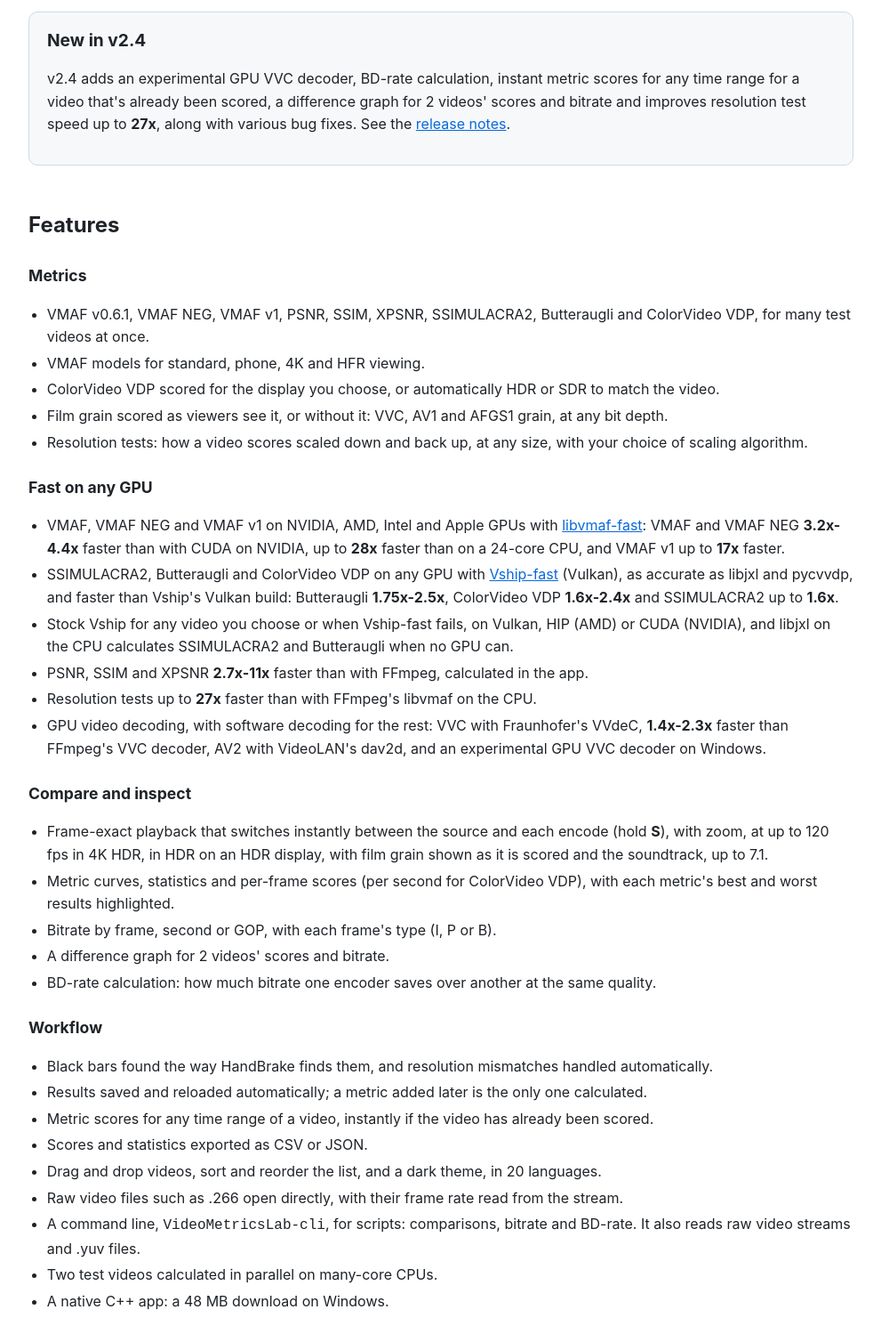
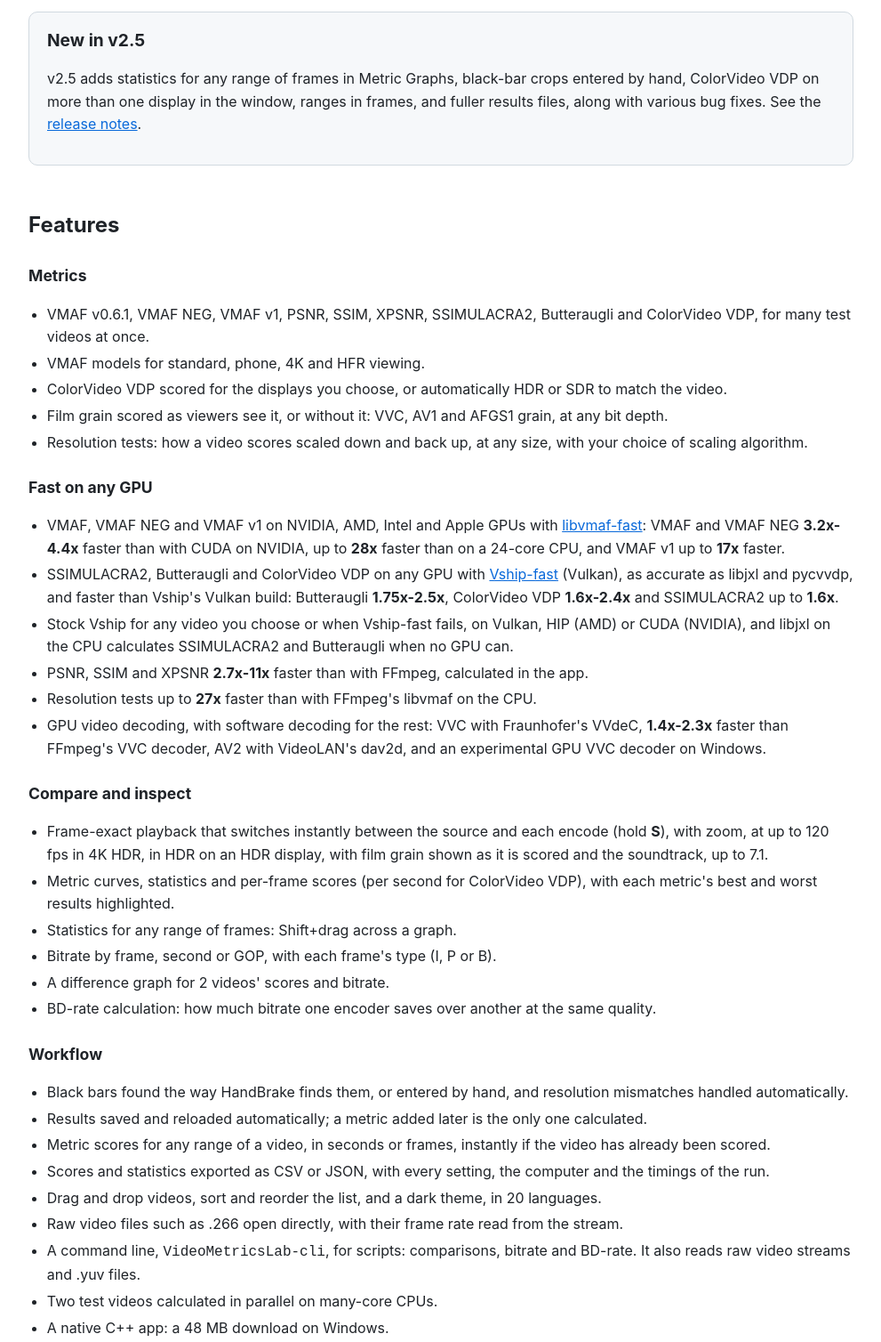
Before and after one commit to 4KVCD/VideoMetricsLab, a plain HTML site: page index.html in a window 1280 px wide. Shown: the part 460-1968 px from the top of the page at 89% size, without its empty margins (144-1135 px from the left). Drawn offline with Linux system fonts and the light colour scheme.

Commit message:
Project website: v2.5 -- "New in v2.5" with the README's summary line and a link to its release notes, the README's new feature lines, and the Videos and Metric Graphs screenshots retaken on v2.5
Co-Authored-By: Claude Opus 5.5 <noreply@anthropic.com>

```diff
--- a/index.html
+++ b/index.html
@@ -20,7 +20,7 @@
   "name": "VideoMetricsLab",
   "applicationCategory": "MultimediaApplication",
   "operatingSystem": "Windows 10, Windows 11, macOS 14.4",
-  "softwareVersion": "2.4",
+  "softwareVersion": "2.5",
   "offers": {"@type": "Offer", "price": "0", "priceCurrency": "USD"},
   "license": "https://opensource.org/licenses/MIT",
   "url": "https://4kvcd.github.io/VideoMetricsLab/",
@@ -84,9 +84,9 @@ before it ships.</p>
 libvmaf, installed separately. Free and open source, under the MIT licence.</p>
 
 <section class="news">
-<h2>New in v2.4</h2>
-<p>v2.4 adds an experimental GPU VVC decoder, BD-rate calculation, instant metric scores for any time range for a video that's already been scored, a difference graph for 2 videos' scores and bitrate and improves resolution test speed up to <strong>27x</strong>, along with various bug fixes. See the
-<a href="https://github.com/4KVCD/VideoMetricsLab/releases/tag/v2.4">release notes</a>.</p>
+<h2>New in v2.5</h2>
+<p>v2.5 adds statistics for any range of frames in Metric Graphs, black-bar crops entered by hand, ColorVideo VDP on more than one display in the window, ranges in frames, and fuller results files, along with various bug fixes. See the
+<a href="https://github.com/4KVCD/VideoMetricsLab/releases/tag/v2.5">release notes</a>.</p>
 </section>
 
 <h2>Features</h2>
@@ -95,7 +95,7 @@ libvmaf, installed separately. Free and open source, under the MIT licence.</p>
 <ul>
 <li>VMAF v0.6.1, VMAF NEG, VMAF v1, PSNR, SSIM, XPSNR, SSIMULACRA2, Butteraugli and ColorVideo VDP, for many test videos at once.</li>
 <li>VMAF models for standard, phone, 4K and HFR viewing.</li>
-<li>ColorVideo VDP scored for the display you choose, or automatically HDR or SDR to match the video.</li>
+<li>ColorVideo VDP scored for the displays you choose, or automatically HDR or SDR to match the video.</li>
 <li>Film grain scored as viewers see it, or without it: VVC, AV1 and AFGS1 grain, at any bit depth.</li>
 <li>Resolution tests: how a video scores scaled down and back up, at any size, with your choice of scaling algorithm.</li>
 </ul>
@@ -114,6 +114,7 @@ libvmaf, installed separately. Free and open source, under the MIT licence.</p>
 <ul>
 <li>Frame-exact playback that switches instantly between the source and each encode (hold <strong>S</strong>), with zoom, at up to 120 fps in 4K HDR, in HDR on an HDR display, with film grain shown as it is scored and the soundtrack, up to 7.1.</li>
 <li>Metric curves, statistics and per-frame scores (per second for ColorVideo VDP), with each metric's best and worst results highlighted.</li>
+<li>Statistics for any range of frames: Shift+drag across a graph.</li>
 <li>Bitrate by frame, second or GOP, with each frame's type (I, P or B).</li>
 <li>A difference graph for 2 videos' scores and bitrate.</li>
 <li>BD-rate calculation: how much bitrate one encoder saves over another at the same quality.</li>
@@ -121,10 +122,10 @@ libvmaf, installed separately. Free and open source, under the MIT licence.</p>
 
 <h3>Workflow</h3>
 <ul>
-<li>Black bars found the way HandBrake finds them, and resolution mismatches handled automatically.</li>
+<li>Black bars found the way HandBrake finds them, or entered by hand, and resolution mismatches handled automatically.</li>
 <li>Results saved and reloaded automatically; a metric added later is the only one calculated.</li>
-<li>Metric scores for any time range of a video, instantly if the video has already been scored.</li>
-<li>Scores and statistics exported as CSV or JSON.</li>
+<li>Metric scores for any range of a video, in seconds or frames, instantly if the video has already been scored.</li>
+<li>Scores and statistics exported as CSV or JSON, with every setting, the computer and the timings of the run.</li>
 <li>Drag and drop videos, sort and reorder the list, and a dark theme, in 20 languages.</li>
 <li>Raw video files such as .266 open directly, with their frame rate read from the stream.</li>
 <li>A command line, <code>VideoMetricsLab-cli</code>, for scripts: comparisons, bitrate and BD-rate. It also reads raw video streams and .yuv files.</li>
```
Also changed, not shown: img/01-videos.png, img/02-metric-graphs.png.
